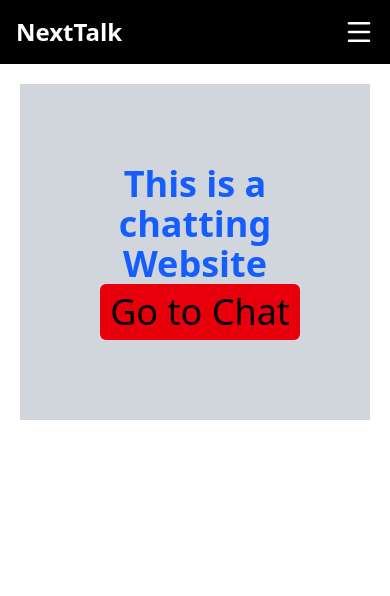
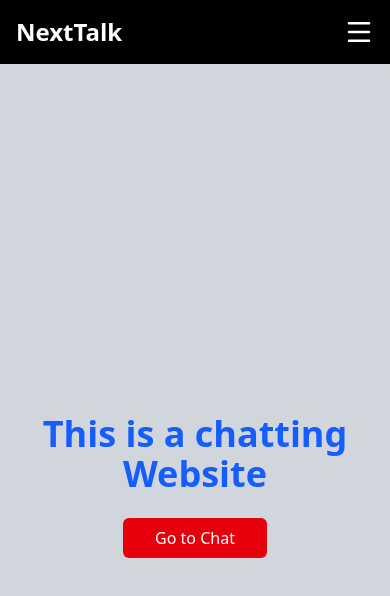
Before and after one commit to gauravkumar2005/NextTalk, a Next.js app: page / in a window 390 px wide. Shown: the top 596 px of the page. Built offline with nearby package versions, Linux system fonts and the light colour scheme.

Commit message:
make home page responsive

```diff
--- a/app/page.js
+++ b/app/page.js
@@ -2,10 +2,14 @@ import Link from "next/link";
 
 export default function Home() {
   return (
-    <div className="text-4xl m-5 bg-gray-300  text-center p-20">
-     <h2 className=" text-blue-600 font-bold">This is a chatting Website</h2>
-     <div className="bg-red-600 w-50 p-2 text-center  rounded-md">
-      <Link href="/chat">Go to Chat</Link>
+    <div className="min-h-screen flex flex-col items-center justify-center bg-gray-300  text-center px-4 py-10">
+     <h2 className=" text-4xl sm:text-5xl md:6xl text-blue-600 font-bold">This is a chatting Website</h2>
+     <br>
+     </br>
+     <div className="bg-red-600 wt-6 p-2 text-center hover:bg-green-600 rounded-md">
+      <Link href="/chat"
+       className="text-white px-6 py-3 rounded-md"
+      >Go to Chat</Link>
      </div>
     </div>
   );
```
